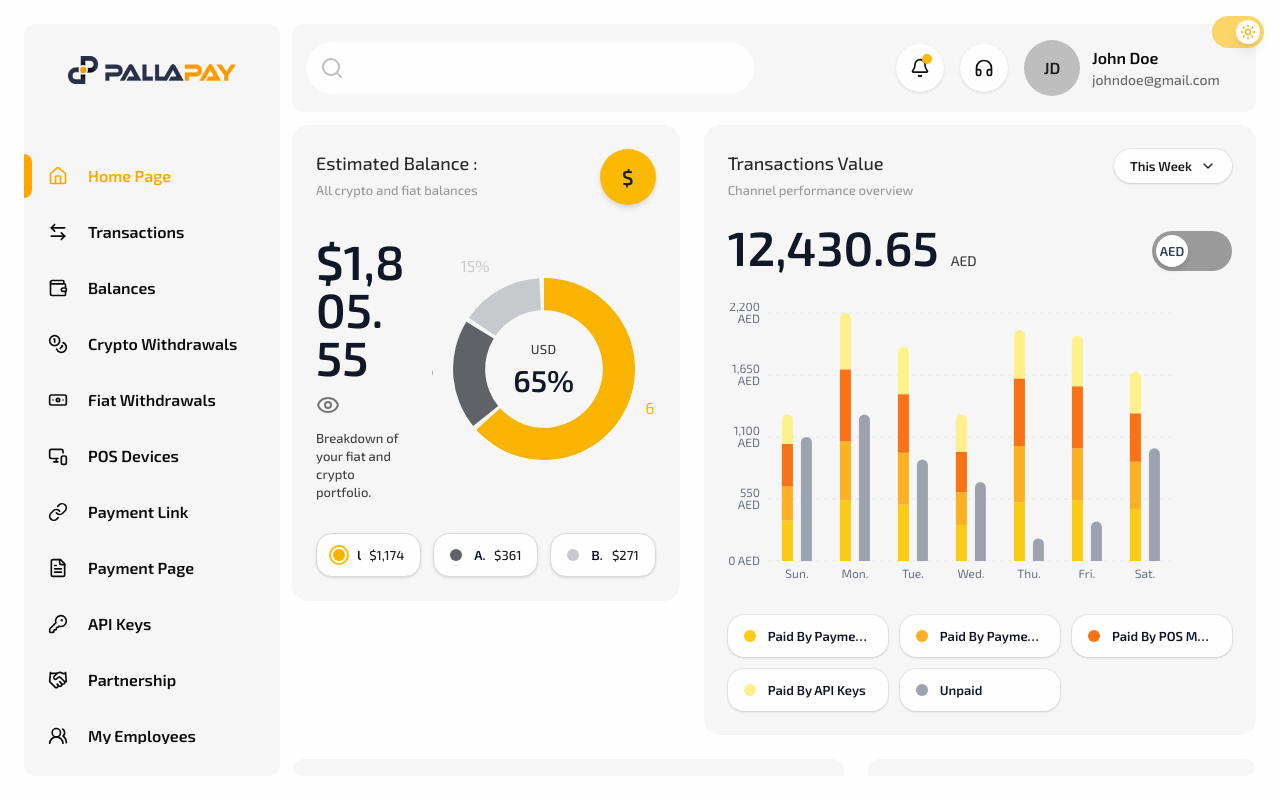
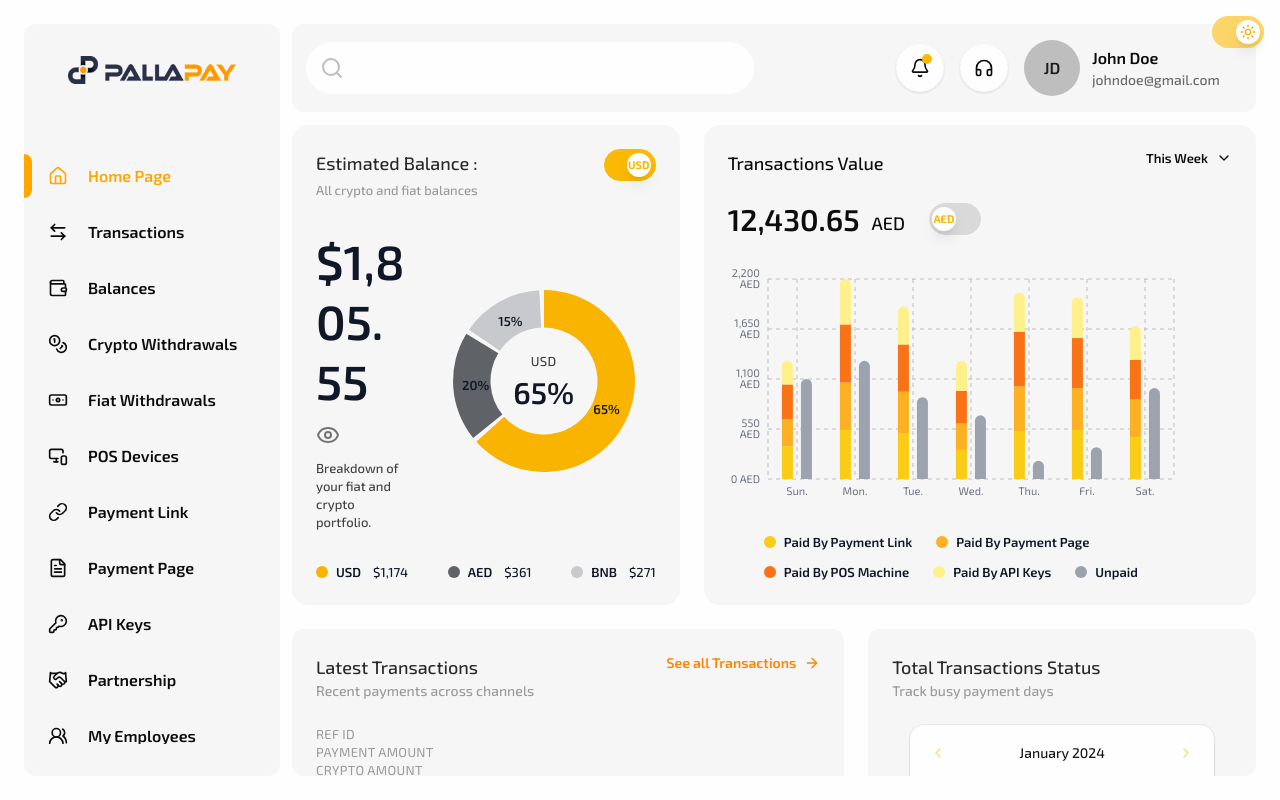
Before and after one commit to kishanpallapay/pallapay-redesign, a Next.js app: page /dashboard in a window 1280 px wide. Built offline with nearby package versions, Linux system fonts and the light colour scheme.

Commit message:
chore:  dashboard card added

```diff
--- a/app/dashboard/page.tsx
+++ b/app/dashboard/page.tsx
@@ -10,10 +10,10 @@ function HomePage() {
   return (
     <div className="space-y-6">
       <div className="grid gap-6 lg:grid-cols-12">
-        <div className="lg:col-span-5">
+        <div className="lg:col-span-5 h-full">
           <EstimatedBalanceCard />
         </div>
-        <div className="lg:col-span-7">
+        <div className="lg:col-span-7 h-full">
           <TransactionsValueCard />
         </div>
       </div>
--- a/components/pages/dashboard/estimated-balance-card.tsx
+++ b/components/pages/dashboard/estimated-balance-card.tsx
@@ -3,7 +3,14 @@
 import { JSX, useMemo, useState } from "react";
 import { Eye } from "lucide-react";
 import { cn } from "@/lib/utils";
-import { ResponsiveContainer, PieChart, Pie, Cell } from "recharts";
+import {
+  ResponsiveContainer,
+  PieChart,
+  Pie,
+  Cell,
+  PieLabelRenderProps,
+} from "recharts";
+import { Switch } from "../../ui/switch";
 
 type BalanceSlice = {
   asset: string;
@@ -85,6 +92,43 @@ function getDominantSlice(data: BalanceSlice[]): BalanceSlice {
   );
 }
 
+const RADIAN = Math.PI / 180;
+
+// Use PieLabelRenderProps from recharts for correct typing
+function renderPieLabel(props: PieLabelRenderProps): JSX.Element | null {
+  const {
+    cx = 0,
+    cy = 0,
+    innerRadius = 0,
+    outerRadius = 0,
+    midAngle = 0,
+    percent = 0,
+  } = props;
+
+  const labelPercent = Math.round((Number(percent) || 0) * 100);
+  if (labelPercent <= 0) {
+    return null;
+  }
+
+  const radius =
+    Number(innerRadius) + (Number(outerRadius) - Number(innerRadius)) * 0.4;
+  const x = Number(cx) + radius * Math.cos(-Number(midAngle) * RADIAN);
+  const y = Number(cy) + radius * Math.sin(-Number(midAngle) * RADIAN);
+
+  return (
+    <text
+      x={x}
+      y={y}
+      fill="currentColor"
+      textAnchor="middle"
+      dominantBaseline="central"
+      className="text-xs sm:text-sm font-exo2-semibold text-gray-900 dark:text-white transition-colors duration-200"
+    >
+      {labelPercent}%
+    </text>
+  );
+}
+
 export function EstimatedBalanceCard(): JSX.Element {
   const [view, setView] = useState<"fiat" | "crypto">("fiat");
 
@@ -112,10 +156,10 @@ export function EstimatedBalanceCard(): JSX.Element {
   }, [currency, view]);
 
   return (
-    <section className="w-full rounded-2xl bg-gray-50 dark:bg-gray-600 p-4 sm:p-6 transition-colors duration-200">
+    <section className="flex h-full w-full flex-col rounded-2xl bg-gray-50 dark:bg-gray-600 p-4 sm:p-6 transition-colors duration-200">
       {/* Header */}
-      <div className="flex flex-col sm:flex-row sm:items-start sm:justify-between gap-3 sm:gap-4 mb-6 sm:mb-8">
-        <div className="flex-1">
+      <div className="flex flex-wrap items-start justify-between gap-3 sm:gap-4 mb-6 sm:mb-8">
+        <div className="flex-1 basis-full sm:basis-auto">
           <p className="font-exo2-medium text-base sm:text-lg text-gray dark:text-gray-50 transition-colors duration-200">
             {headline}
           </p>
@@ -125,25 +169,28 @@ export function EstimatedBalanceCard(): JSX.Element {
         </div>
 
         {/* Toggle Button */}
-        <button
-          onClick={() => setView(view === "fiat" ? "crypto" : "fiat")}
-          className="w-12 h-12 sm:w-14 sm:h-14 rounded-full bg-orange dark:bg-orange flex items-center justify-center flex-shrink-0 transition-all duration-200 hover:scale-105 active:scale-95 shadow-md dark:shadow-lg"
-          aria-label="Toggle balance view"
-        >
-          <span className="text-xl sm:text-2xl font-exo2-semibold text-gray-600 dark:text-gray-600">
-            {view === "fiat" ? "$" : "₿"}
-          </span>
-        </button>
+        <div className="self-start flex-shrink-0 sm:ml-auto">
+          <Switch
+            variant="filled"
+            size="lg"
+            checked={view === "fiat"}
+            onCheckedChange={checked => setView(checked ? "fiat" : "crypto")}
+            showText
+            onText={BALANCE_VIEWS.fiat.currency}
+            offText={BALANCE_VIEWS.crypto.currency}
+            aria-label="Toggle between fiat and crypto balances"
+          />
+        </div>
       </div>
 
       {/* Main Content */}
-      <div className="flex flex-col gap-6 md:gap-8">
+      <div className="flex flex-1 flex-col gap-6 md:gap-8">
         {/* Top Section: Balance & Chart */}
-        <div className="flex flex-col lg:flex-row lg:items-center lg:justify-between gap-6">
+        <div className="flex flex-col xl:flex-row xl:items-center xl:justify-between gap-6">
           {/* Left: Balance Info */}
           <div className="flex flex-col items-start gap-3 flex-1 min-w-0">
             <div className="flex items-center gap-2 sm:gap-3 flex-wrap">
-              <span className="text-3xl sm:text-4xl lg:text-5xl font-exo2-semibold text-gray-900 dark:text-white break-all transition-colors duration-200">
+              <span className="text-3xl sm:text-4xl lg:text-5xl font-exo2-semibold leading-tight text-gray-900 dark:text-white break-all transition-colors duration-200">
                 {formattedTotal}
               </span>
               <Eye
@@ -158,23 +205,21 @@ export function EstimatedBalanceCard(): JSX.Element {
           </div>
 
           {/* Right: Pie Chart */}
-          <div className="flex justify-center lg:justify-end w-full lg:w-auto">
+          <div className="flex justify-center xl:justify-end w-full xl:w-auto">
             <div className="relative flex h-48 w-48 sm:h-56 sm:w-56 items-center justify-center flex-shrink-0">
               <ResponsiveContainer width="100%" height="100%">
                 <PieChart>
                   <Pie
                     data={data}
                     dataKey="value"
-                    innerRadius="55%"
+                    innerRadius="50%"
                     outerRadius="85%"
                     strokeWidth={0}
                     startAngle={90}
                     endAngle={-270}
                     paddingAngle={3}
                     labelLine={false}
-                    label={({ percent }) =>
-                      `${Math.round((Number(percent) || 0) * 100)}%`
-                    }
+                    label={renderPieLabel}
                   >
                     {data.map(entry => (
                       <Cell key={entry.asset} fill={entry.color} />
@@ -200,34 +245,21 @@ export function EstimatedBalanceCard(): JSX.Element {
         </div>
 
         {/* Legend */}
-        <div className="grid grid-cols-1 sm:grid-cols-2 lg:grid-cols-3 gap-3">
+        <div className="mt-auto grid grid-cols-2 gap-y-4 gap-x-6 justify-items-center text-gray-900 dark:text-white transition-colors duration-200 text-xs sm:text-sm font-exo2-medium lg:flex lg:flex-wrap lg:justify-between lg:gap-4 lg:justify-items-start">
           {data.map(slice => (
             <div
               key={slice.asset}
-              className={cn(
-                "flex items-center justify-between rounded-xl sm:rounded-2xl px-3 sm:px-4 py-2 sm:py-3 transition-all duration-200",
-                "bg-white dark:bg-gray-700",
-                "border border-gray-100 dark:border-gray-600",
-                "shadow-sm dark:shadow-md",
-                "hover:shadow-md dark:hover:shadow-lg",
-                "hover:border-gray-200 dark:hover:border-gray-500"
-              )}
+              className="flex flex-col items-center gap-1 text-center lg:flex-row lg:items-center lg:gap-3 lg:text-left"
             >
-              <div className="flex items-center gap-2 sm:gap-3 min-w-0">
+              <div className="flex items-center gap-2">
                 <span
-                  className={cn(
-                    "h-3 w-3 rounded-full transition-all duration-200 flex-shrink-0",
-                    slice.asset === dominantSlice.asset
-                      ? "ring-2 ring-offset-2 ring-orange dark:ring-orange"
-                      : ""
-                  )}
+                  className="h-3 w-3 rounded-full flex-shrink-0"
                   style={{ backgroundColor: slice.color }}
+                  aria-hidden
                 />
-                <span className="text-xs sm:text-sm font-exo2-semibold text-gray-900 dark:text-white truncate transition-colors duration-200">
-                  {slice.label}
-                </span>
+                <span className="font-exo2-semibold">{slice.label}</span>
               </div>
-              <span className="text-xs sm:text-sm font-exo2-medium text-gray-600 dark:text-gray-300 flex-shrink-0 ml-2 transition-colors duration-200">
+              <span className="lg:ml-auto">
                 {view === "fiat" && legendCurrencyFormatter
                   ? legendCurrencyFormatter.format(slice.value)
                   : `${slice.value.toFixed(2)} ${slice.unit ?? slice.asset}`}
--- a/components/pages/dashboard/transactions-value-card.tsx
+++ b/components/pages/dashboard/transactions-value-card.tsx
@@ -16,6 +16,7 @@ import {
   NameType,
   ValueType,
 } from "recharts/types/component/DefaultTooltipContent";
+import { Switch } from "../../ui/switch";
 
 type CurrencyView = "aed" | "usd";
 
@@ -280,7 +281,7 @@ export function TransactionsValueCard(): JSX.Element {
   );
 
   const handleSwitchChange = (checked: boolean): void => {
-    setView(checked ? "aed" : "usd");
+    setView(checked ? "usd" : "aed");
   };
 
   const axisTickFormatter = (value: number): string => {
@@ -291,22 +292,19 @@ export function TransactionsValueCard(): JSX.Element {
   };
 
   return (
-    <section className="w-full rounded-2xl bg-gray-50 dark:bg-gray-600 p-4 sm:p-6 transition-colors duration-200">
+    <section className="flex h-full w-full flex-col rounded-2xl bg-gray-50 dark:bg-gray-600 p-4 sm:p-6 transition-colors duration-200">
       {/* Header */}
       <div className="flex flex-col sm:flex-row sm:items-start sm:justify-between gap-3 sm:gap-4 mb-6">
         <div className="flex-1">
-          <p className="font-exo2-medium text-base sm:text-lg text-gray dark:text-gray-50 transition-colors duration-200">
+          <p className="font-exo2-medium text-base sm:text-lg text-black dark:text-white transition-colors duration-200">
             Transactions Value
-          </p>
-          <p className="text-xs sm:text-sm text-gray-300 dark:text-gray-400 font-exo2-medium mt-1 transition-colors duration-200">
-            Channel performance overview
           </p>
         </div>
 
         {/* This Week Button */}
         <button
           type="button"
-          className="flex items-center justify-center gap-2 rounded-full bg-white dark:bg-gray-700 px-3 sm:px-4 py-2 text-xs sm:text-sm font-exo2-semibold text-gray-600 dark:text-gray-200 shadow-sm ring-1 ring-black/5 dark:ring-white/10 transition-all duration-200 hover:shadow-md dark:hover:shadow-lg hover:ring-gray-200 dark:hover:ring-gray-500 flex-shrink-0"
+          className="flex items-center justify-center gap-2  text-xs sm:text-sm font-exo2-semibold text-black dark:text-white transition-all duration-200  flex-shrink-0"
         >
           This Week
           <ChevronDown className="h-4 w-4" aria-hidden />
@@ -314,38 +312,31 @@ export function TransactionsValueCard(): JSX.Element {
       </div>
 
       {/* Total Balance Section */}
-      <div className="flex flex-col sm:flex-row sm:items-end sm:justify-between gap-4 mb-6 sm:mb-8">
+      <div className="flex flex-col sm:flex-row sm:items-center  sm:justify-start gap-6 mb-6 sm:mb-8">
         <div className="flex items-end gap-2 sm:gap-3 flex-wrap">
-          <span className="text-3xl sm:text-4xl lg:text-5xl font-exo2-semibold text-gray-900 dark:text-white transition-colors duration-200">
+          <span className="text-3xl font-exo2-semibold text-black dark:text-white transition-colors duration-200">
             {formattedTotal}
           </span>
-          <span className="text-sm sm:text-lg font-exo2-medium text-gray-500 dark:text-gray-300 transition-colors duration-200">
+          <span className="text-lg font-exo2-medium text-black dark:text-white transition-colors duration-200">
             {currencyMeta.label}
           </span>
         </div>
 
         {/* Toggle Button */}
-        <button
-          onClick={() => setView(view === "aed" ? "usd" : "aed")}
-          className="w-16 h-8 sm:w-20 sm:h-10 rounded-full bg-gray-300 dark:bg-gray-500 flex items-center transition-all duration-200 flex-shrink-0 relative"
-          aria-label="Toggle currency"
-        >
-          <div
-            className={`w-7 h-7 sm:w-8 sm:h-8 rounded-full bg-white dark:bg-gray-700 shadow-md transition-all duration-200 flex items-center justify-center ${
-              view === "aed"
-                ? "translate-x-1"
-                : "translate-x-8 sm:translate-x-10"
-            }`}
-          >
-            <span className="text-xs font-exo2-semibold text-gray-700 dark:text-white">
-              {view === "aed" ? "AED" : "USD"}
-            </span>
-          </div>
-        </button>
+        <Switch
+          size="lg"
+          variant="filled"
+          checked={view === "usd"}
+          onCheckedChange={handleSwitchChange}
+          showText
+          onText="USD"
+          offText="AED"
+          aria-label="Toggle currency between AED and USD"
+        />
       </div>
 
       {/* Chart */}
-      <div className="mb-6 h-56 sm:h-64 lg:h-72 w-full -mx-4 sm:-mx-6 px-4 sm:px-6">
+      <div className="mb-6 h-56 sm:h-64 lg:h-72 w-full -mx-4 sm:-mx-6 px-4 sm:px-6 flex-1">
         <ResponsiveContainer width="100%" height="100%">
           <BarChart
             data={data}
@@ -355,23 +346,22 @@ export function TransactionsValueCard(): JSX.Element {
           >
             <CartesianGrid
               strokeDasharray="4 4"
-              vertical={false}
               stroke="#E5E7EB"
-              className="dark:stroke-gray-700"
+              className="dark:stroke-gray-400 stroke-gray-200"
             />
             <XAxis
               dataKey="day"
               tickLine={false}
               axisLine={false}
-              tick={{ fontSize: 12, fill: "#6B7280" }}
-              className="dark:fill-gray-400"
+              tick={{ fontSize: 11, fill: "#6B7280" }}
+              className="dark:fill-gray-50 fill-gray-600"
             />
             <YAxis
               tickLine={false}
               axisLine={false}
               tickFormatter={axisTickFormatter}
-              tick={{ fontSize: 12, fill: "#6B7280" }}
-              className="dark:fill-gray-400"
+              tick={{ fontSize: 11, fill: "#6B7280" }}
+              className="dark:fill-gray-50 fill-gray-600"
             />
             <Tooltip
               cursor={{ fill: "rgba(249, 115, 22, 0.08)" }}
@@ -404,20 +394,18 @@ export function TransactionsValueCard(): JSX.Element {
       </div>
 
       {/* Legend */}
-      <div className="grid grid-cols-1 sm:grid-cols-2 lg:grid-cols-3 gap-3">
+      <div className="mt-auto flex flex-wrap gap-x-6 gap-y-3 text-xs sm:text-sm pl-9">
         {ALL_CATEGORIES.map(category => (
           <div
             key={category.key}
-            className="flex items-center gap-2 sm:gap-3 rounded-lg sm:rounded-2xl bg-white dark:bg-gray-700 px-3 sm:px-4 py-2 sm:py-3 shadow-sm ring-1 ring-black/5 dark:ring-white/5 transition-all duration-200 hover:shadow-md dark:hover:shadow-lg"
+            className="flex items-center gap-2 font-exo2-semibold text-gray-900 dark:text-white transition-colors duration-200"
           >
             <span
               className="h-3 w-3 rounded-full flex-shrink-0"
               style={{ backgroundColor: category.color }}
               aria-hidden
             />
-            <span className="text-xs sm:text-sm font-exo2-semibold text-gray-900 dark:text-white transition-colors duration-200 truncate">
-              {category.label}
-            </span>
+            <span className="truncate">{category.label}</span>
           </div>
         ))}
       </div>
```
